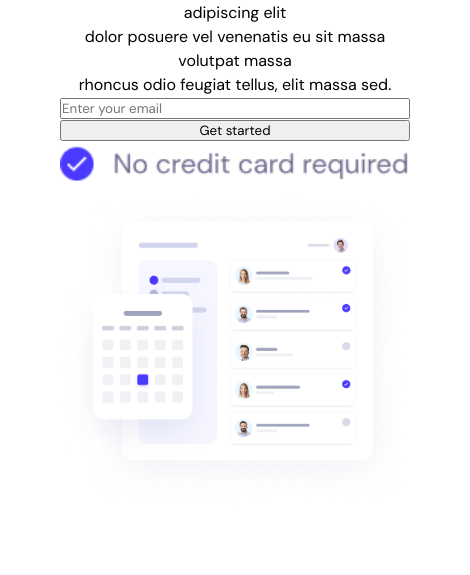
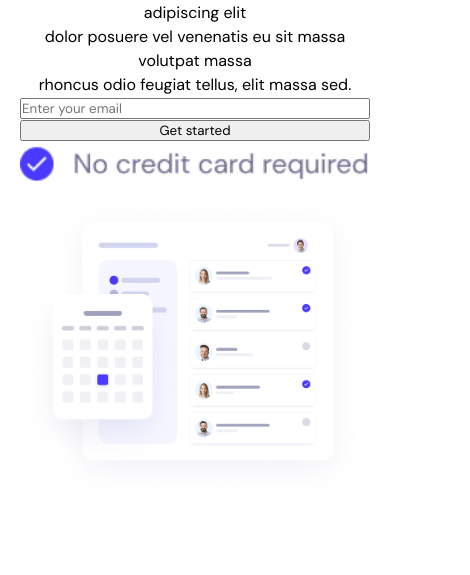
Before and after one commit to Christopherasama7/Hero-Section, a plain HTML site: page index.html in a window 390 px wide. Shown: the part 293-868 px from the top of the page, 470 px wide, since content can reach past the window. Drawn offline with Linux system fonts and the light colour scheme.

Commit message:
Update main.css

```diff
--- a/main.css
+++ b/main.css
@@ -85,10 +85,6 @@ nav {
 
 /* Mobile View */
 @media screen and (max-width: 480px) {
-    body {
-        margin-left: 40px;
-    }
-
     nav {
         flex-direction: column;
         align-items: center;
```
